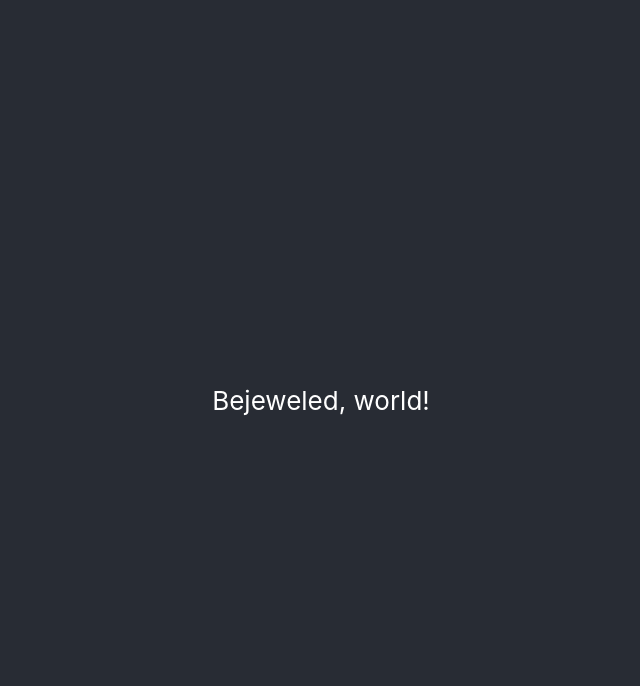
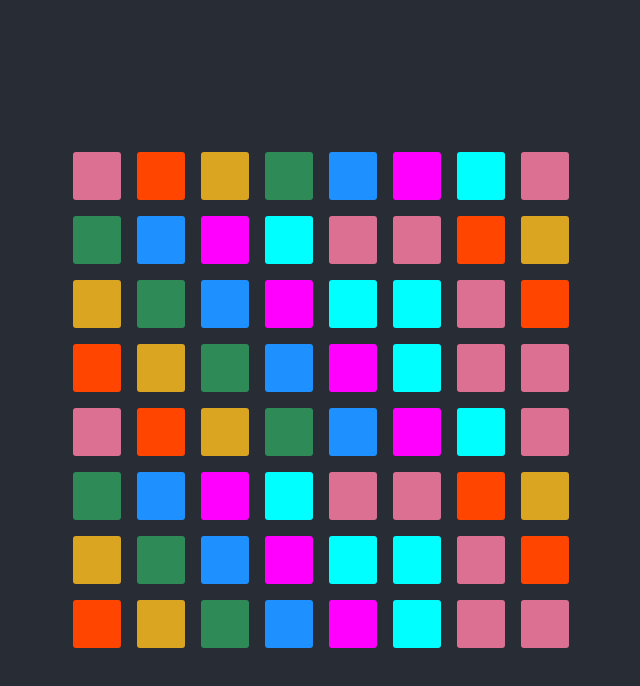
Before and after one commit to megaohms/bejeweled-render, a React (Create React App) app: page / in a window 1280 px wide. Shown: the top 686 px of the page, without its empty margins (319-959 px from the left). Built offline with nearby package versions, Linux system fonts and the light colour scheme.

Commit message:
Render grid and seven 'gem' color variations

```diff
--- a/src/App.css
+++ b/src/App.css
@@ -1,38 +1,56 @@
 .App {
-  text-align: center;
+  display: flex;
+  justify-content: center;
+  align-items: center;
+  background-color: #282c34;
+  height: 100vh;
+  width: 100vw;
 }
 
-.App-logo {
-  height: 40vmin;
-  pointer-events: none;
-}
-
-@media (prefers-reduced-motion: no-preference) {
-  .App-logo {
-    animation: App-logo-spin infinite 20s linear;
-  }
-}
-
-.App-header {
-  background-color: #282c34;
-  min-height: 100vh;
+.Jewel-table {
+  min-width: 300px;
+  min-height: 300px;
+  backgroud-color: gray;
   display: flex;
   flex-direction: column;
   align-items: center;
   justify-content: center;
-  font-size: calc(10px + 2vmin);
-  color: white;
 }
 
-.App-link {
-  color: #61dafb;
+.Jewel-row {
+  /*height: 100%;*/
+  /*width: 100%;*/
+  display: flex;
+  align-items: normal;
+  justify-content: normal;
 }
 
-@keyframes App-logo-spin {
-  from {
-    transform: rotate(0deg);
-  }
-  to {
-    transform: rotate(360deg);
-  }
+.Jewel-row > div {
+  font-size: 10vh;
+  margin: .1em;
+  padding: .3em;
+  border-radius: 3px;
+  flex: 1;
 }
+
+.Jewel-cell-1 {
+  background-color: palevioletred;
+}
+.Jewel-cell-2 {
+  background-color: orangered;
+}
+.Jewel-cell-3 {
+  background-color: goldenrod;
+}
+.Jewel-cell-4 {
+  background-color: seagreen;
+}
+.Jewel-cell-5 {
+  background-color: dodgerblue;
+}
+.Jewel-cell-6 {
+  background-color: fuchsia;
+}
+.Jewel-cell-7 {
+  background-color: cyan;
+}
--- a/src/App.js
+++ b/src/App.js
@@ -1,15 +1,50 @@
 import './App.css';
 
+const jewelDataSample = [
+    [1,2,3,4,5,6,7,1],
+    [4,5,6,7,1,1,2,3],
+    [3,4,5,6,7,7,1,2],
+    [2,3,4,5,6,7,1,1],
+    [1,2,3,4,5,6,7,1],
+    [4,5,6,7,1,1,2,3],
+    [3,4,5,6,7,7,1,2],
+    [2,3,4,5,6,7,1,1],
+]
 function App() {
-  return (
+    return (
     <div className="App">
-      <header className="App-header">
-        <p>
-          Bejeweled, world!
-        </p>
-      </header>
+        <JewelTable jewelData={jewelDataSample}/>
     </div>
   );
 }
 
+
+function JewelTable({ jewelData }) {
+    return (
+        <div className="Jewel-table">
+        {
+            jewelData?.map(jewelDataRow =>
+                <JewelRow rowArray={jewelDataRow} />
+            )
+        }
+        </div>
+    )
+}
+
+function JewelRow({ rowArray }) {
+    return <div className="Jewel-row">
+        {
+            rowArray?.map(number =>
+                <JewelCell number={number}>{number}</JewelCell>
+            )
+        }
+    </div>
+}
+
+function JewelCell({ number }) {
+    return (
+        <div className={`Jewel-cell-${number}`} />
+    )
+}
+
 export default App;
```
